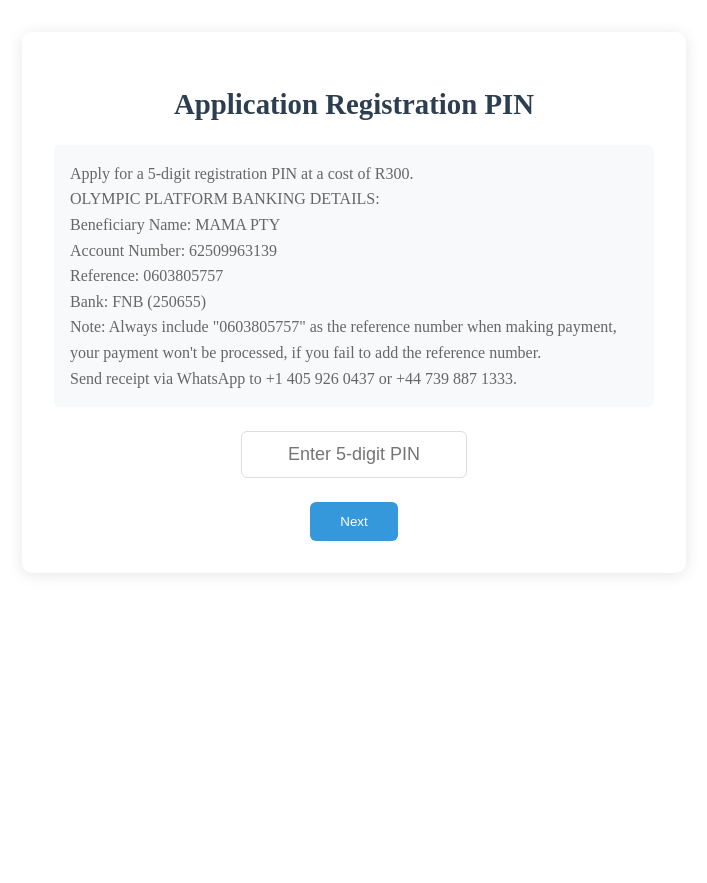
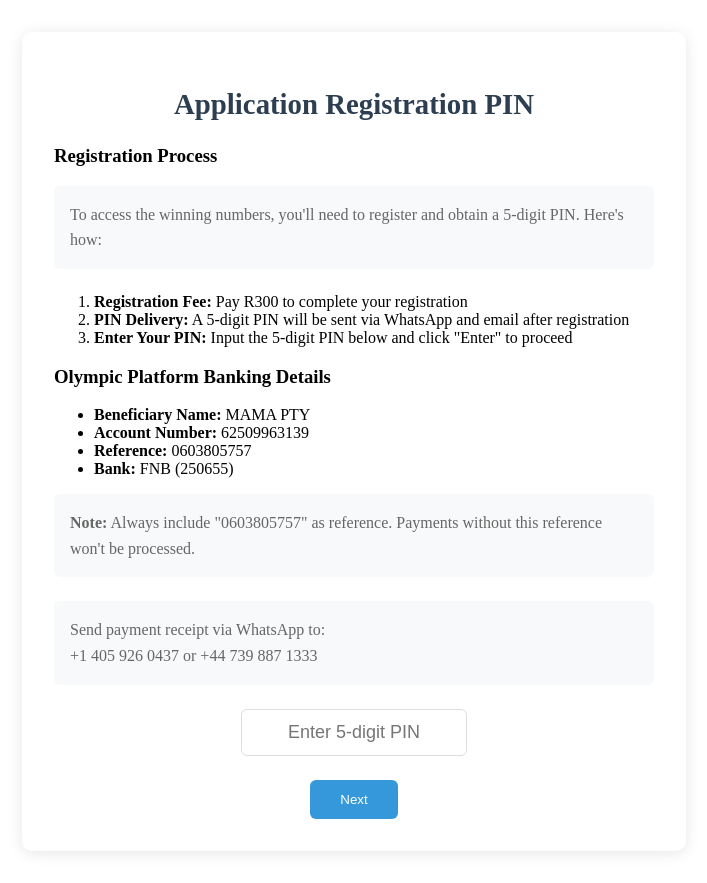
Before and after one commit to omas1st/olympicfrontend, a React (Create React App) app: page /verify-pin in a window 1280 px wide. Shown: the whole page, without its empty margins (286-993 px from the left). Before the commit the page ends 800 px from the top, so only its background shows below. Built offline with nearby package versions, Linux system fonts and the light colour scheme; no server answers; sample sign-in values are in the browser's storage.

Commit message:
Update VerifyPin.js

```diff
--- a/src/pages/VerifyPin.js
+++ b/src/pages/VerifyPin.js
@@ -8,40 +8,63 @@
   const [err, setErr] = useState('');
   const nav = useNavigate();
 
-  const handle = async e => {
+  const handleSubmit = async e => {
     e.preventDefault();
     try {
       await API.post('/users/verify-pin', { pin });
       nav('/select-plan');
     } catch (e) {
-      setErr(e.response.data.message);
+      setErr(e.response?.data?.message || 'An error occurred');
     }
   };
 
   return (
     <div className="verifypin-page">
-      <form onSubmit={handle}>
+      <form onSubmit={handleSubmit}>
         <h2>Application Registration PIN</h2>
+
+        <div className="instruction-section">
+          <h3>Registration Process</h3>
           <p>
-          Apply for a 5-digit registration PIN at a cost of R300. <br/>
-          OLYMPIC PLATFORM BANKING DETAILS:<br/>
-          Beneficiary Name: MAMA PTY<br/>
-          Account Number: 62509963139<br/>
-          Reference: 0603805757<br/>
-          Bank: FNB (250655)<br/>
-          Note: Always include "0603805757" as the reference number when making payment,
-          your payment won't be processed, if you fail to add the reference number.<br/>
-          Send receipt via WhatsApp to +1 405 926 0437 or +44 739 887 1333.
+            To access the winning numbers, you'll need to register and obtain a 5-digit PIN.
+            Here's how:
           </p>
+          <ol>
+            <li><strong>Registration Fee:</strong> Pay R300 to complete your registration</li>
+            <li><strong>PIN Delivery:</strong> A 5-digit PIN will be sent via WhatsApp and email after registration</li>
+            <li><strong>Enter Your PIN:</strong> Input the 5-digit PIN below and click "Enter" to proceed</li>
+          </ol>
+        </div>
+
+        <div className="banking-section">
+          <h3>Olympic Platform Banking Details</h3>
+          <ul>
+            <li><strong>Beneficiary Name:</strong> MAMA PTY</li>
+            <li><strong>Account Number:</strong> 62509963139</li>
+            <li><strong>Reference:</strong> 0603805757</li>
+            <li><strong>Bank:</strong> FNB (250655)</li>
+          </ul>
+          <p className="note">
+            <strong>Note:</strong> Always include "0603805757" as reference.
+            Payments without this reference won't be processed.
+          </p>
+          <p className="note">
+            Send payment receipt via WhatsApp to:<br/>
+            +1 405 926 0437 or +44 739 887 1333
+          </p>
+        </div>
+
+        <div className="pin-input-section">
           <input
             placeholder="Enter 5-digit PIN"
             value={pin}
-          onChange={e=>setPin(e.target.value)}
+            onChange={e => setPin(e.target.value.replace(/\D/g, '').slice(0, 5))}
             maxLength={5}
             required
           />
           {err && <p className="error">{err}</p>}
           <button type="submit">Next</button>
+        </div>
       </form>
     </div>
   );
```
Lines whose indentation alone changed are shown as unchanged.
